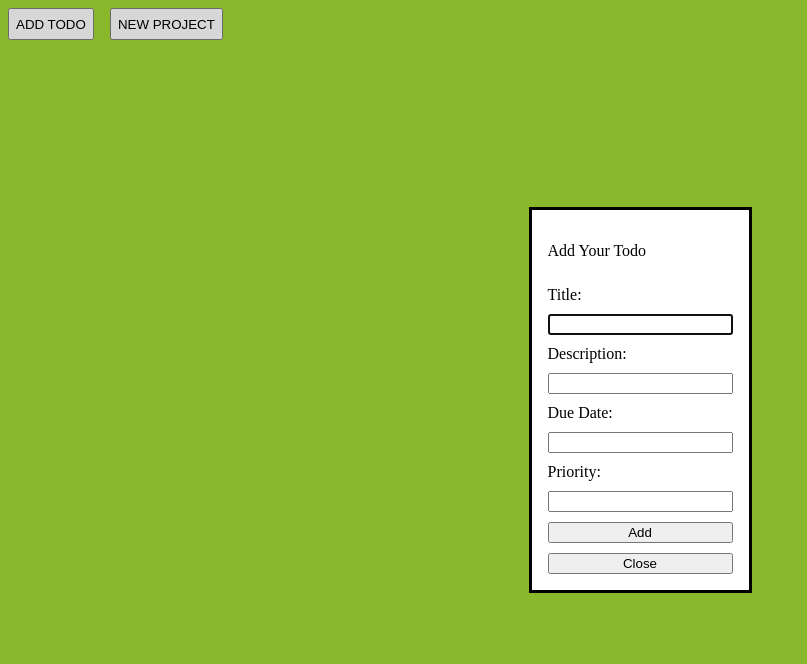
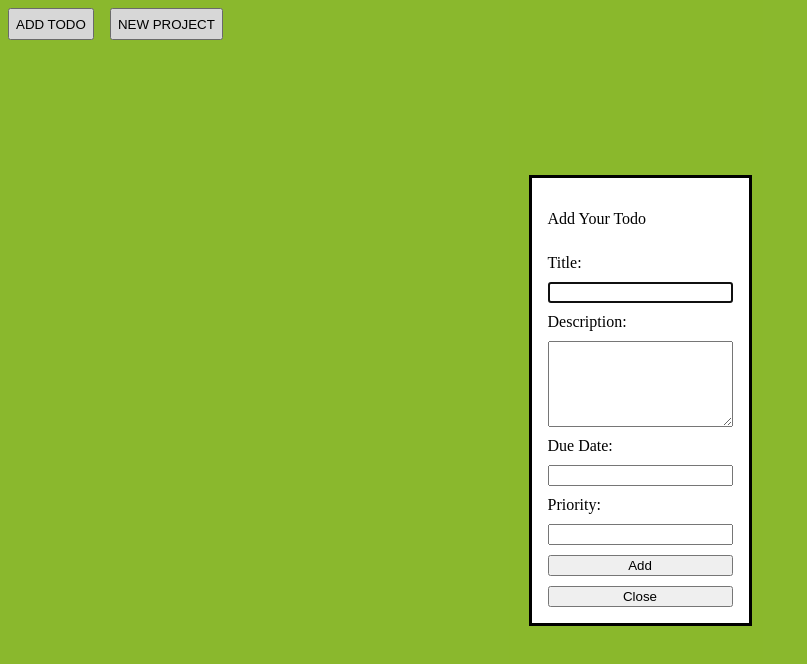
Before and after one commit to MSaidG/odin-todo-list, a website built with webpack: page dist/index.html in a window 1280 px wide. Both pictures are taken after a click on the button "ADD TODO". Shown: the whole page, without its empty margins (0-807 px from the left). Built offline with nearby package versions, Linux system fonts and the light colour scheme.

Commit message:
Change description input to textarea

```diff
--- a/src/dom.js
+++ b/src/dom.js
@@ -20,7 +20,8 @@ export const descriptionLbl = document.createElement("label");
 export const dueDateLbl = document.createElement("label");
 export const priorityLbl = document.createElement("label");
 export const titleInpt = document.createElement("input");
-export const descriptionInpt = document.createElement("input");
+//export const descriptionInpt = document.createElement("input");
+export const descriptionInpt = document.createElement("textarea");
 export const dueDateInpt = document.createElement("input");
 export const priorityInpt = document.createElement("input");
 export const listContext = document.createElement("div");
@@ -42,6 +43,8 @@ list.style.gap = "10px";
 projectList.style.display = "flex";
 projectList.style.gap = "2rem";
 
+descriptionInpt.classList.add("description-input");
+
 showBtn.textContent = "ADD TODO";
 projectBtn.textContent = "NEW PROJECT";
 
@@ -61,6 +64,10 @@ closeBtn.textContent = "Close";
 
 showBtn.addEventListener("click", () => {
   addBtn.textContent = "Add";
+  titleInpt.value = "";
+  descriptionInpt.value = "";
+  dueDateInpt.value = "";
+  priorityInpt.value = "";
   dialog.showModal();
 });
 
--- a/src/style.css
+++ b/src/style.css
@@ -44,3 +44,10 @@ h3 {
     margin-bottom: 5px;
     padding: 15px;
 }
+
+.description-input {
+
+    min-height: 10vh;
+    word-wrap: break-word;
+    word-break: break-all;
+}
```
Also changed, not shown: dist/index.bundle.js.
